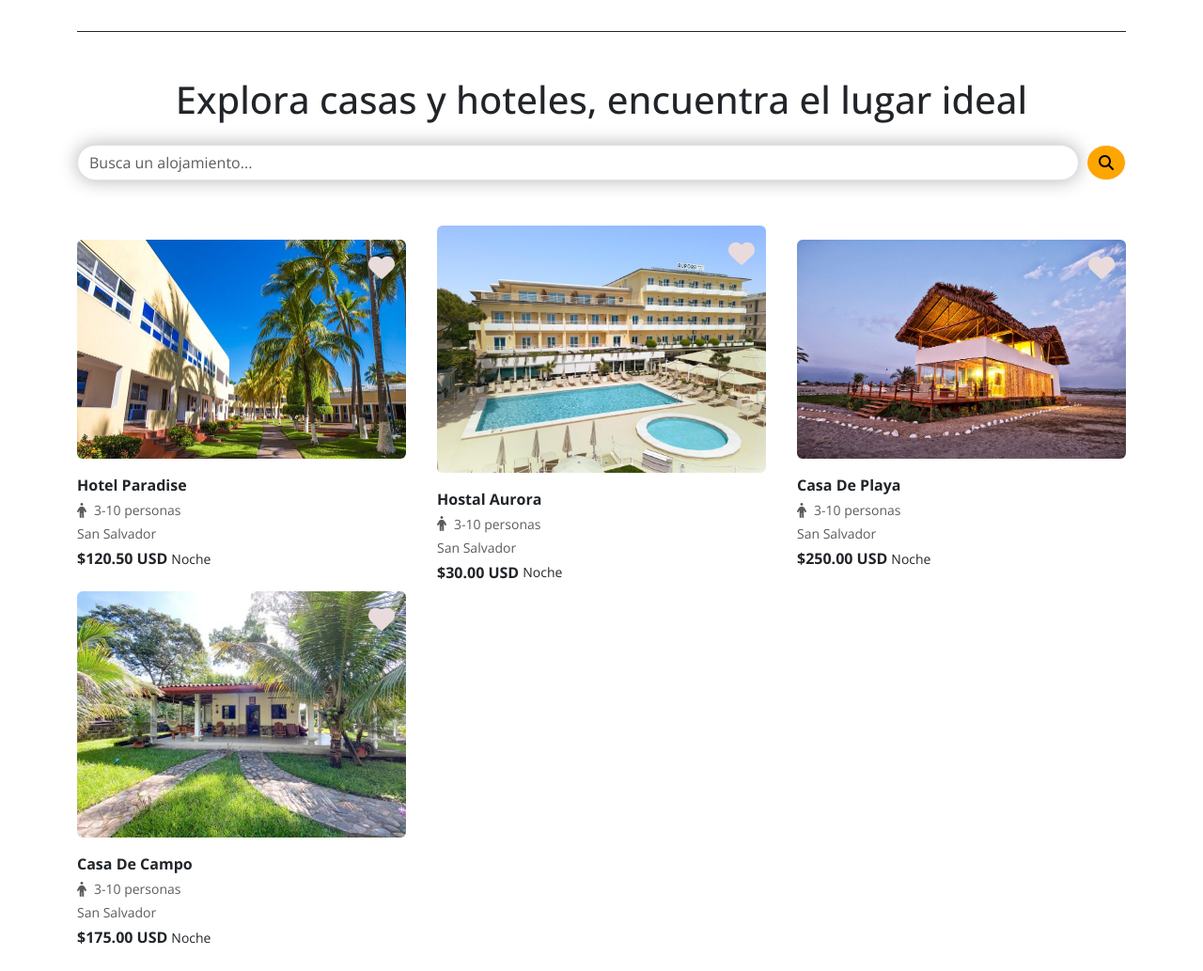
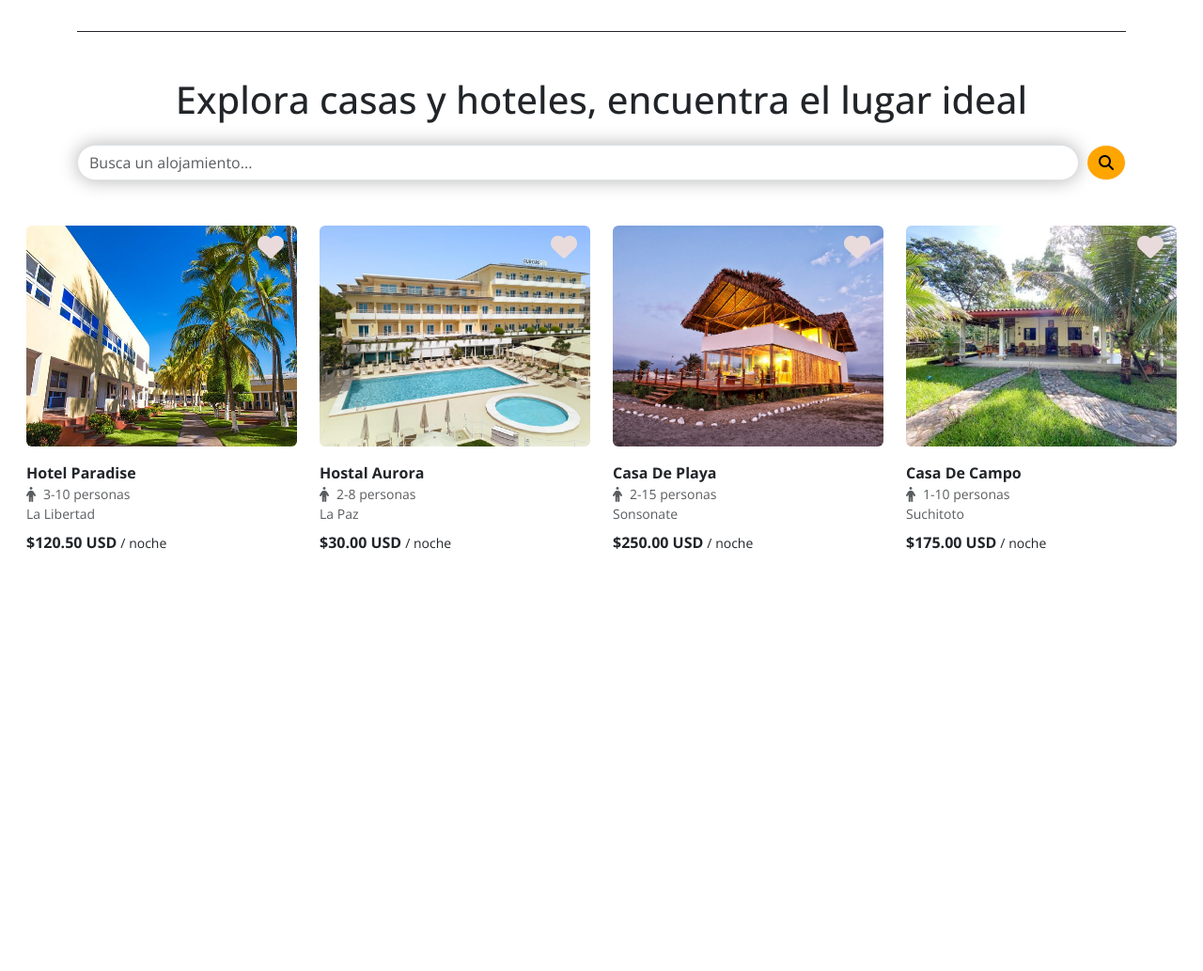
Before and after one commit to ernestolindo/alojamientos-app, a PHP site: page /index.php?url=home in a window 1280 px wide. Shown: the part 1065-2098 px from the top of the page at 94% size. After the commit the page ends 1649 px from the top, so only its background shows below. Run offline with PHP 8.4, Linux system fonts and the light colour scheme; data comes from the database, SQL or seed files in the repository; both versions use the stored data as it was after the commit.

Commit message:
Agregando campos a tabla alojamientos SQL, mejorando interfaz home.php y creacion de create_alojamiento.php

```diff
--- a/app/models/AlojamientoModel.php
+++ b/app/models/AlojamientoModel.php
@@ -13,16 +13,19 @@ class AlojamientoModel
     }
 
     // Función para agregar un alojamiento
-    public function createAlojamiento($nombre, $descripcion, $direccion, $precio, $imagen)
+    public function createAlojamiento($nombre, $descripcion, $direccion, $precio, $imagen, $minpersona, $maxpersona, $departamento)
     {
-        $query = "INSERT INTO alojamientos (nombre, descripcion, direccion, precio, imagen)
-                  VALUES (:nombre, :descripcion, :direccion, :precio, :imagen)";
+        $query = "INSERT INTO alojamientos (nombre, descripcion, direccion, precio, imagen, minpersona, maxpersona, departamento)
+                  VALUES (:nombre, :descripcion, :direccion, :precio, :imagen, :minpersona, :maxpersona, :departamento)";
         $stmt = $this->db->prepare($query);
         $stmt->bindParam(":nombre", $nombre);
         $stmt->bindParam(":descripcion", $descripcion);
         $stmt->bindParam(":direccion", $direccion);
         $stmt->bindParam(":precio", $precio);
         $stmt->bindParam(":imagen", $imagen);
+        $stmt->bindParam(":minpersona", $minpersona);
+        $stmt->bindParam(":maxpersona", $maxpersona);
+        $stmt->bindParam(":departamento", $departamento);
         return $stmt->execute();
     }
 
@@ -47,11 +50,10 @@ class AlojamientoModel
 
 
     // Función para editar un alojamiento
-    public function editAlojamiento($id, $nombre, $descripcion, $direccion, $precio, $imagen)
+    public function editAlojamiento($id, $nombre, $descripcion, $direccion, $precio, $imagen, $minpersona, $maxpersona, $departamento)
     {
         $query = "UPDATE alojamientos
-                  SET nombre = :nombre, descripcion = :descripcion, direccion = :direccion,
-                      precio = :precio, imagen = :imagen
+                  SET nombre = :nombre, descripcion = :descripcion, direccion = :direccion, precio = :precio, imagen = :imagen, minpersona = :minpersona, maxpersona = :maxpersona, departamento = :departamento
                   WHERE id = :id";
         $stmt = $this->db->prepare($query);
         $stmt->bindParam(":id", $id);
@@ -60,6 +62,9 @@ class AlojamientoModel
         $stmt->bindParam(":direccion", $direccion);
         $stmt->bindParam(":precio", $precio);
         $stmt->bindParam(":imagen", $imagen);
+        $stmt->bindParam(":minpersona", $minpersona);
+        $stmt->bindParam(":maxpersona", $maxpersona);
+        $stmt->bindParam(":departamento", $departamento);
         return $stmt->execute();
     }
 
--- a/app/views/home.php
+++ b/app/views/home.php
@@ -39,96 +39,56 @@
             <div class="text-white bg-dark" style="height:1px; width:100%;">.</div>
         </div>
 
-        <!--Seccion de alojamientos ingresados-->
-        <section class="container my-4">
-
-            <!--Barra de busqueda-->
+        <!-- Sección de alojamientos ingresados -->
+        <section class="my-4">
+            <!-- Barra de búsqueda -->
             <div class="text-center">
-
                 <h1>Explora casas y hoteles, encuentra el lugar ideal</h1>
-                <form class="form-buscar d-flex gap-2 mt-4" action="">
+                <form class="container form-buscar d-flex gap-2 mt-4" action="">
                     <input type="search" name="buscarAlojamiento" class="form-control rounded-pill"
                         placeholder="Busca un alojamiento...">
-
                     <button class="btn btn-light rounded-circle" type="submit" style="background:orange;">
                         <i class="fa-solid fa-magnifying-glass"></i>
                     </button>
                 </form>
             </div>
 
-            <!--CARDS desde la DB-->
-            <div id="cards-presentation" class="container h-50 d-flex justify-content-between align-items-center gap-2 bg-white p-0 flex-wrap mt-5">
-
+            <!-- CARDS desde la DB -->
+            <div id="cards-presentation" class="row mt-5 mx-2 mx-md-3">
                 <?php if (!empty($alojamientos)): ?>
                     <?php foreach ($alojamientos as $alojamiento): ?>
-                        <section>
-
-                            <!--Imagen-->
-                            <div class="img-card-alojamiento">
+                        <div class="col-12 col-sm-6 col-md-4 col-lg-3">
+                            <div class="card position-relative border-0">
+                                <div class="img-card-alojamiento position-relative">
                                     <a class="text-dark text-decoration-none" href="detalles.php?id=<?= $alojamiento['id']; ?>" target="_blank">
-                                    <img class="img-fluid rounded" src="<?= htmlspecialchars($alojamiento['imagen']); ?>" alt="Alojamiento <?= htmlspecialchars($alojamiento['nombre']); ?>" width="350" height="300">
+                                        <img class="img-alojamiento img-fluid rounded" src="<?= htmlspecialchars($alojamiento['imagen']); ?>"
+                                            alt="Alojamiento <?= htmlspecialchars($alojamiento['nombre']); ?>" style="object-fit: cover; width: 100%; height: 200px;">
                                     </a>
-                                <button class="heart-btn text-center mt-5 p-0 bg-transparent border border-0" type="button" data-bs-toggle="tooltip" data-bs-placement="top" data-bs-title="+Favoritos">
+                                    <button class="heart-btn position-absolute top-0 end-0 m-2 bg-transparent border-0"
+                                        type="button" data-bs-toggle="tooltip" data-bs-placement="top" data-bs-title="+Favoritos">
                                         <i class="fa-solid fa-heart fs-3"></i>
                                     </button>
                                 </div>
-
-                            <div class="d-flex flex-column gap-1 mt-3">
-
-                                <!--Nombre Alojamiento-->
-                                <strong class="text-capitalize"><?= htmlspecialchars($alojamiento['nombre']); ?></strong>
-
-                                <!--Numero personas-->
-                                <div class="d-flex flex-row gap-2 align-items-center">
+                                <div class="card-body border-0 px-0">
+                                    <strong class="text-capitalize d-block"><?= htmlspecialchars($alojamiento['nombre']); ?></strong>
+                                    <div class="d-flex gap-2 align-items-center">
                                         <i class="fa-solid fa-person text-muted"></i>
-                                    <small class="text-muted">3-10 personas</small>
+                                        <small class="text-muted"><?= htmlspecialchars($alojamiento['minpersona']) . "-" . htmlspecialchars($alojamiento['maxpersona']); ?> personas</small>
                                     </div>
-
-                                <!--Departamento ubicacion-->
-                                <small class="text-muted text-capitalize">San Salvador</small>
-
-                                <!--Precio-->
-                                <div class="d-flex flex-row gap-1 align-items-center">
+                                    <small class="text-muted text-capitalize d-block"><?= htmlspecialchars($alojamiento['departamento']); ?></small>
+                                    <div class="d-flex gap-1 align-items-center mt-2">
                                         <strong>$<?= htmlspecialchars(number_format($alojamiento['precio'], 2)); ?> USD</strong>
-                                    <small>Noche</small>
+                                        <small>/ noche</small>
                                     </div>
-
                                 </div>
-                        </section>
+                            </div>
+                        </div>
                     <?php endforeach; ?>
                 <?php else: ?>
                     <p class="mt-3 text-center text-muted alert alert-warning">
                         <strong>No hay alojamientos disponibles por el momento.</strong>
                     </p>
                 <?php endif; ?>
-
-
-                <!-- <?php //if (!empty($alojamientos)):
-                        ?>
-                    <?php //foreach ($alojamientos as $alojamiento):
-                    ?>
-                        <div>
-                            <div class="card text-bg-light" style="width: 18rem;">
-                                <img src="<? //= htmlspecialchars($alojamiento['imagen']); ?>" class="card-img-top" alt="Imagen del alojamiento">
-                                <div class="card-body">
-                                    <strong class="card-title fs-6"><? //= htmlspecialchars($alojamiento['nombre']); ?></strong>
-                                    <p class="card-text"><? //= htmlspecialchars($alojamiento['descripcion']); ?></p>
-                                    <p class="card-text"><strong>Dirección:</strong> <? //= htmlspecialchars($alojamiento['direccion']); ?></p>
-                                    <p class="card-text"><strong>Precio:</strong> $<? //= htmlspecialchars($alojamiento['precio']); ?></p>
-                                    <a href="detalles.php?id=<? //= $alojamiento['id']; ?>" class="btn btn-light">Ver más</a>
-                                </div>
-                            </div>
-                        </div>
-                    <? //php endforeach;
-                    ?>
-                <? //php else:
-                ?>
-                    <p class="mt-3 text-center text-muted alert alert-warning">
-                        <strong>No hay alojamientos disponibles por el momento.</strong>
-                    </p>
-                <? //php endif;
-                ?> -->
-
             </div>
         </section>
 
--- a/app/views/partials/navbar.php
+++ b/app/views/partials/navbar.php
@@ -109,7 +109,7 @@
                     </a>
 
                     <ul class="dropdown-menu">
-                        <li><a class="dropdown-item text-black" href="#">+ Añadir alojamiento</a></li>
+                        <li><a class="dropdown-item text-black" href="app/views/create_alojamiento.php" target="_blank">+ Añadir alojamiento</a></li>
                     </ul>
                 </div>
 
--- a/public/css/home.css
+++ b/public/css/home.css
@@ -34,13 +34,12 @@
 }
 
 /* Cards de alojamiento de DB */
-.img-card-alojamiento {
-    position: relative;
+.img-alojamiento {
+    height: 235px !important;
 }
+
 .heart-btn {
-    position:absolute;
-    left:310px;
-    top:-32px;
+
     transition: 0.3s ease;
     cursor: pointer;
     color: #e9dbdb !important;
@@ -49,6 +48,7 @@
     transform: scale(1.1);
     transition: 0.3s ease;
 }
+
 
 @media(max-width: 950px) {
 
```
Also changed, not shown: alojamientos_app.sql (+9 -6 lines), app/views/create_alojamiento.php (added, +24 -0 lines), public/img/casa-campo.jpg (added), public/img/casa-playa.jpg (added), public/img/hotel-aurora.jpg (added), public/img/hotel-paradaise.jpg (added), public/img/no-available.jpg (added). Lines whose indentation alone changed are shown as unchanged.
